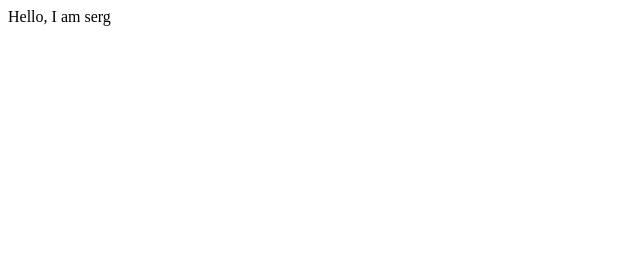
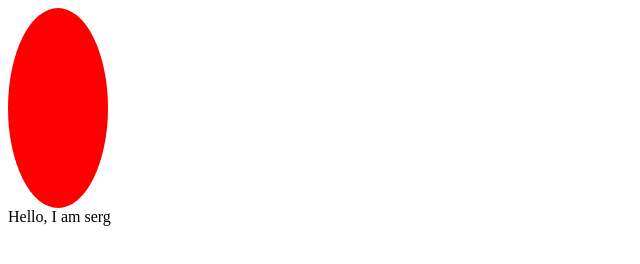
Before and after one commit to testisot1/css-lesson, a plain HTML site: page solovev/serg.html in a window 1280 px wide. Shown: the whole page, without its empty margins (0-640 px from the left). Drawn offline with Linux system fonts and the light colour scheme.

Commit message:
#develop rect

```diff
--- a/shared/solovev.css
+++ b/shared/solovev.css
@@ -0,0 +1,6 @@
+.rect {
+    background: red;
+    width: 100px;
+    height: 200px;
+    border-radius: 100%;
+}
--- a/solovev/serg.html
+++ b/solovev/serg.html
@@ -8,6 +8,7 @@
     <title>Document</title>
 </head>
 <body>
+    <div class="rect"></div>
     Hello, I am serg
 </body>
 </html>
```
